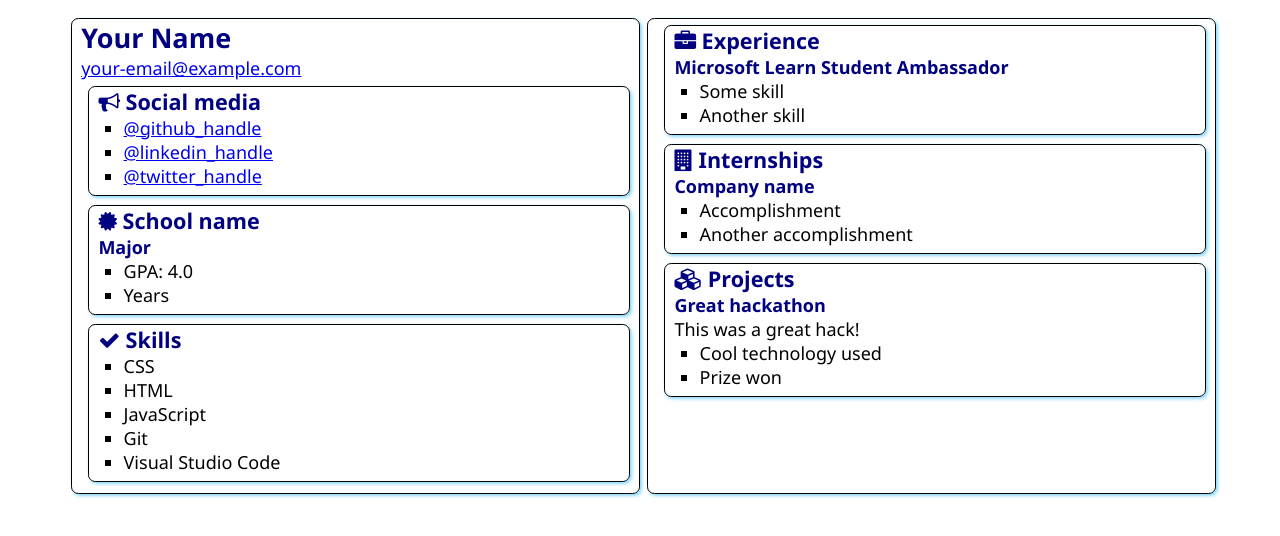
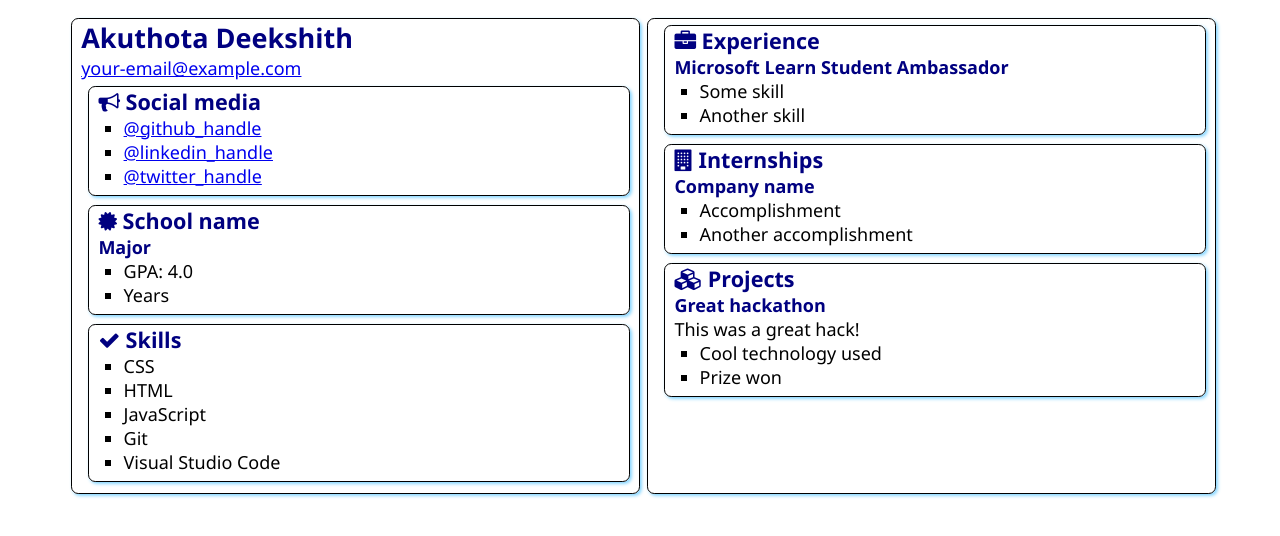
Before and after one commit to A-Deekshith/Ambassador-SWA-Pilot, a plain HTML site: page src/index.html in a window 1280 px wide. Drawn offline with Linux system fonts and the light colour scheme.

Commit message:
Update index.html

```diff
--- a/src/index.html
+++ b/src/index.html
@@ -12,7 +12,7 @@
 <body>
     <main>
         <article class="box">
-            <h1>Your Name</h1>
+            <h1>Akuthota Deekshith</h1>
             <div><a href="mailto:your.email@example.com">your-email@example.com</a></div>
 
             <section class="box">
```
